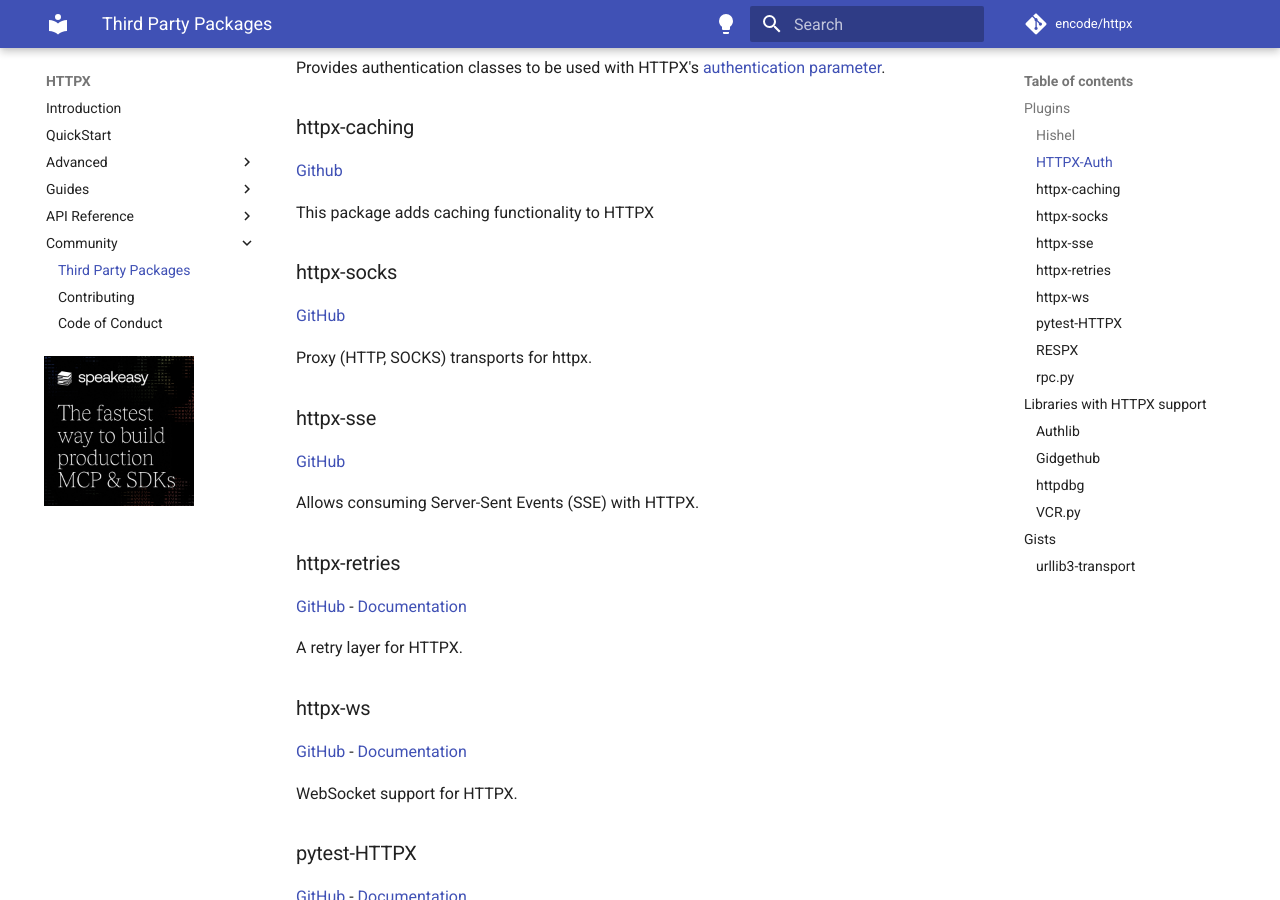
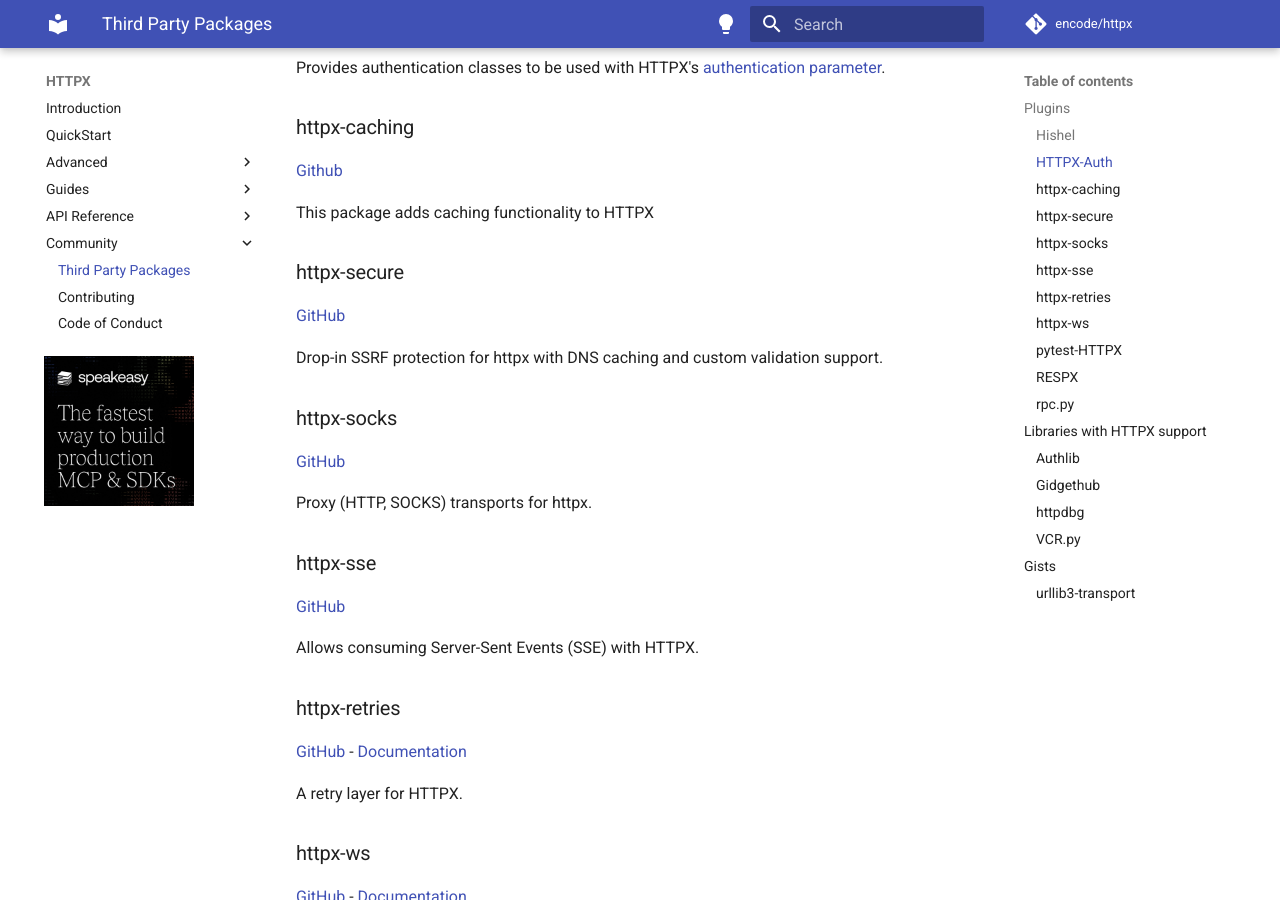
Before and after one commit to CarolinaBentrescas/httpx2, an MkDocs documentation site: the page built from docs/third_party_packages.md, in a window 1280 px wide and 900 px high, scrolled down 500 px. Built offline with MkDocs 1.6.1 and Material for MkDocs 9.7.7, drawn with Linux system fonts in a browser that asks for light colours; comment, search, counter and statistics services are not loaded.

Commit message:
Add `httpx-secure` to third party packages (#3629)
Co-authored-by: Kim Christie <tom@tomchristie.com>

```diff
--- a/docs/third_party_packages.md
+++ b/docs/third_party_packages.md
@@ -23,6 +23,12 @@ Provides authentication classes to be used with HTTPX's [authentication paramete
 [Github](https://github.com/johtso/httpx-caching)
 
 This package adds caching functionality to HTTPX
+
+### httpx-secure
+
+[GitHub](https://github.com/Zaczero/httpx-secure)
+
+Drop-in SSRF protection for httpx with DNS caching and custom validation support.
 
 ### httpx-socks
 
```
